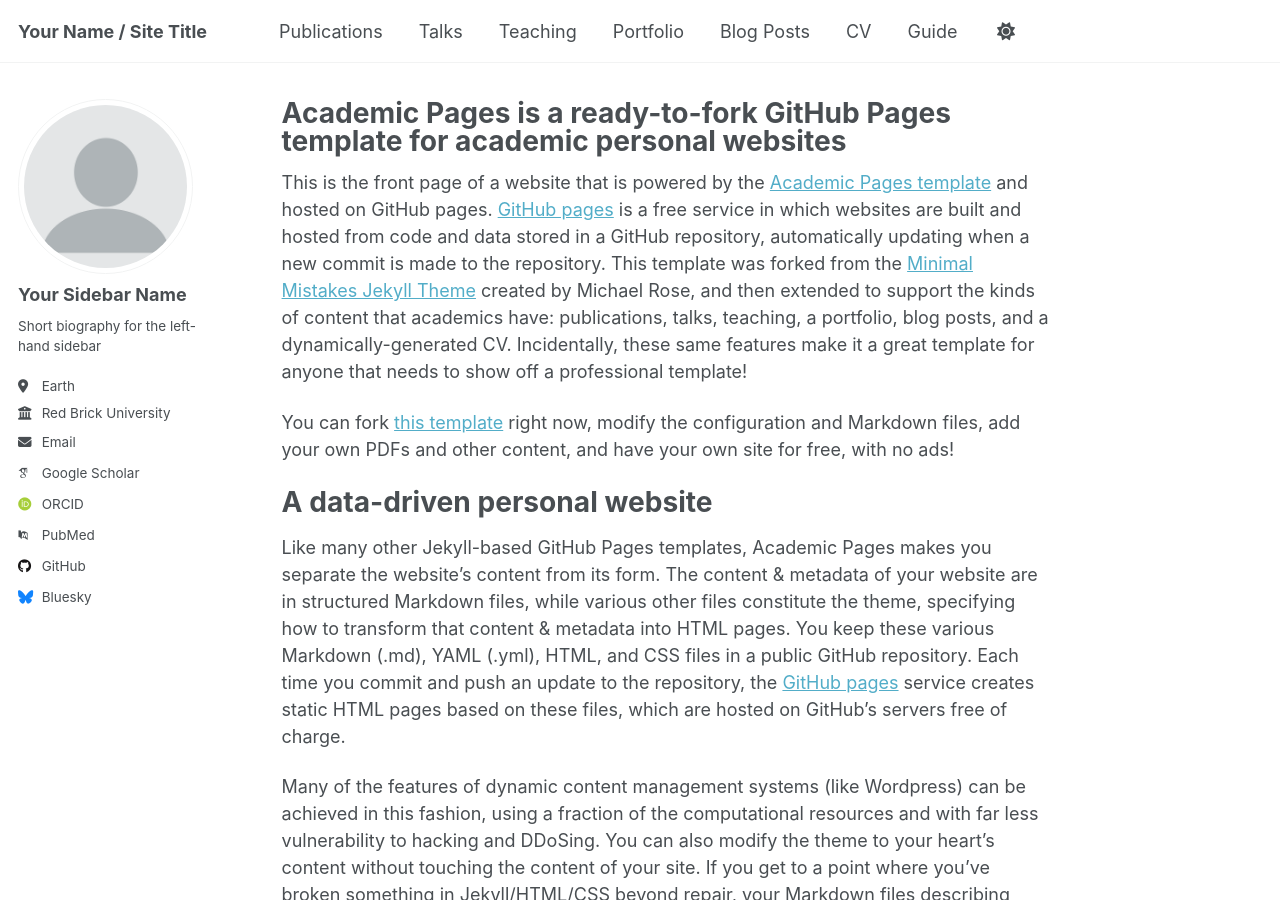
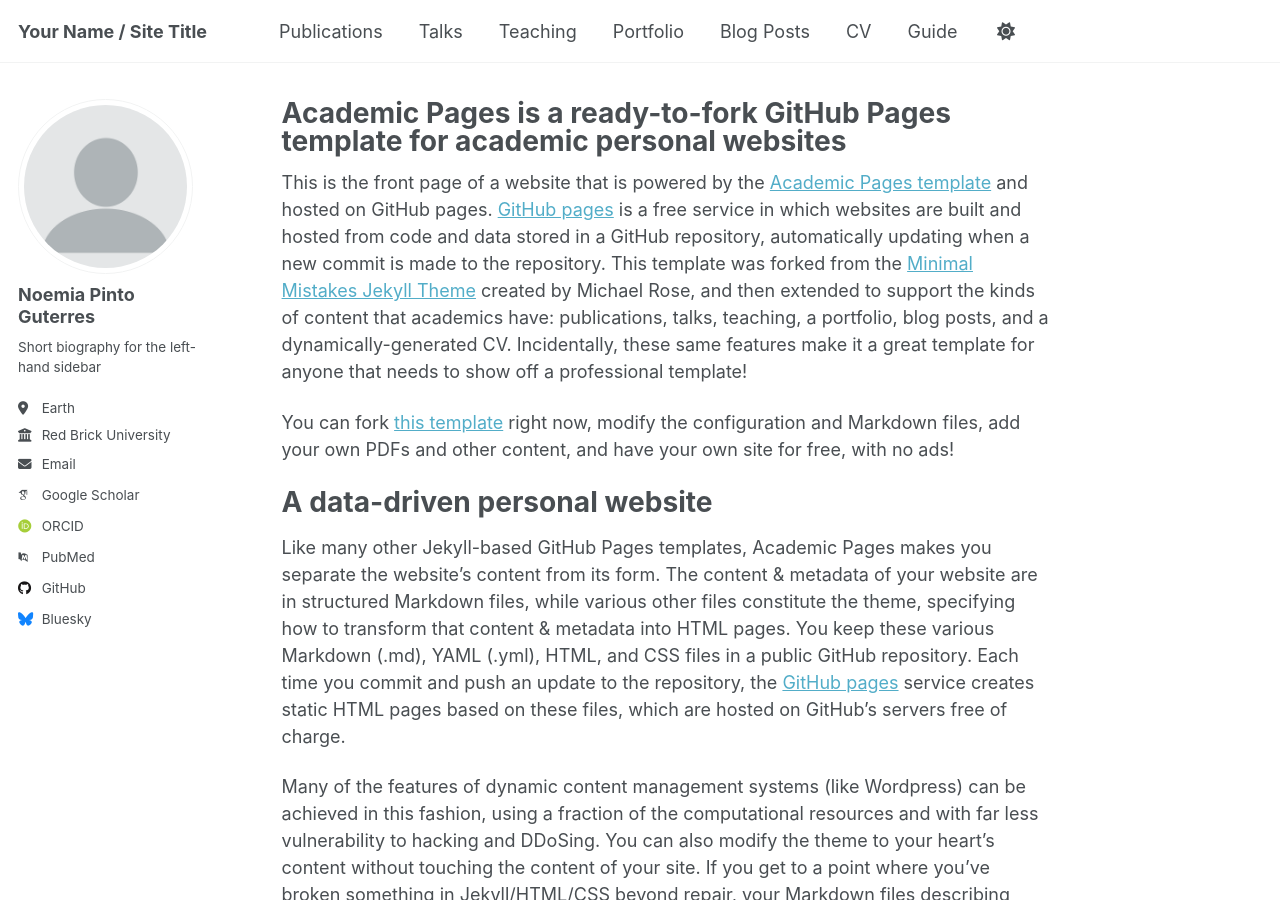
Before and after one commit to noemiapg/noemiapg.github.io, a Jekyll site: the page built from _pages/about.md, in a window 1280 px wide and 900 px high. Built offline with Jekyll 4.4.1, drawn with Linux system fonts in a browser that asks for light colours; some web fonts are replaced; a script that is not in the unit is left out.

Commit message:
Update _config.yml

```diff
--- a/_config.yml
+++ b/_config.yml
@@ -24,7 +24,7 @@ repository               : "academicpages/academicpages.github.io"
 author:
   # Biographic information
   avatar           : "profile.png"
-  name             : "Your Sidebar Name"
+  name             : "Noemia Pinto Guterres"
   pronouns         : # example: "she/her"
   bio              : "Short biography for the left-hand sidebar"
   location         : "Earth"
```
